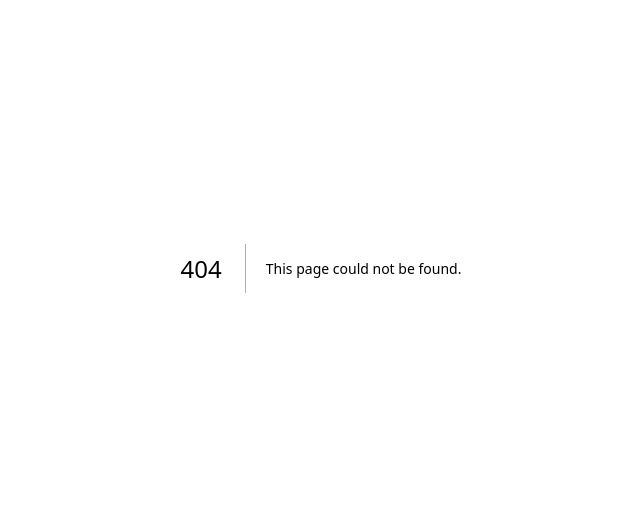
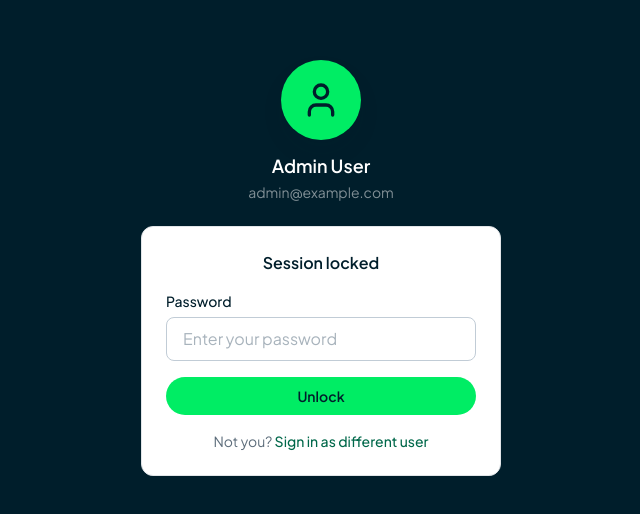
Before and after one commit to mvahidsm7/adminlte-x-mongodb, a Next.js app: page /lockscreen in a window 1280 px wide. Before the commit this address had no page. Shown: the part 132-646 px from the top of the page, without its empty margins (319-959 px from the left). Built offline with nearby package versions, Linux system fonts and the light colour scheme.

Commit message:
feat: add Lockscreen page
- Renders session locked heading
- Shows user avatar with initials
- Displays user name and email
- Password input for unlocking
- Unlock button to submit form
- Link to sign in as different user
- Dark teal background styling
- TDD: all 5 tests passing

```diff
--- /dev/null
+++ b/src/app/(auth)/lockscreen/page.tsx
@@ -0,0 +1,53 @@
+import type { Metadata } from 'next'
+import Link from 'next/link'
+import { User } from 'lucide-react'
+import { Card, CardBody } from '@/components/ui/Card'
+import Button from '@/components/ui/Button'
+import Input from '@/components/ui/Input'
+
+export const metadata: Metadata = { title: 'Locked — AdminLTE' }
+
+export default function LockscreenPage() {
+  return (
+    <div className="flex min-h-screen items-center justify-center p-4 bg-mongo-teal-deep">
+      <div className="w-full max-w-[360px]">
+        {/* User avatar */}
+        <div className="flex flex-col items-center mb-6">
+          <div className="w-20 h-20 rounded-full bg-mongo-green flex items-center justify-center mb-3 shadow-level-3">
+            <User className="w-10 h-10 text-ink" />
+          </div>
+          <h2 className="text-lg font-semibold text-white">Admin User</h2>
+          <p className="text-sm text-white/50 mt-0.5">admin@example.com</p>
+        </div>
+
+        <Card>
+          <CardBody>
+            <h1 className="text-base font-semibold text-ink text-center mb-4">
+              Session locked
+            </h1>
+
+            <form className="space-y-4">
+              <Input
+                label="Password"
+                type="password"
+                placeholder="Enter your password"
+                autoComplete="current-password"
+              />
+
+              <Button variant="primary" className="w-full justify-center">
+                Unlock
+              </Button>
+            </form>
+
+            <p className="mt-4 text-center text-sm text-steel">
+              Not you?{' '}
+              <Link href="/login" className="text-mongo-green-dark font-medium hover:underline">
+                Sign in as different user
+              </Link>
+            </p>
+          </CardBody>
+        </Card>
+      </div>
+    </div>
+  )
+}
```
Also changed, not shown: 1 other file (tests, documents, lock files or other folders).
